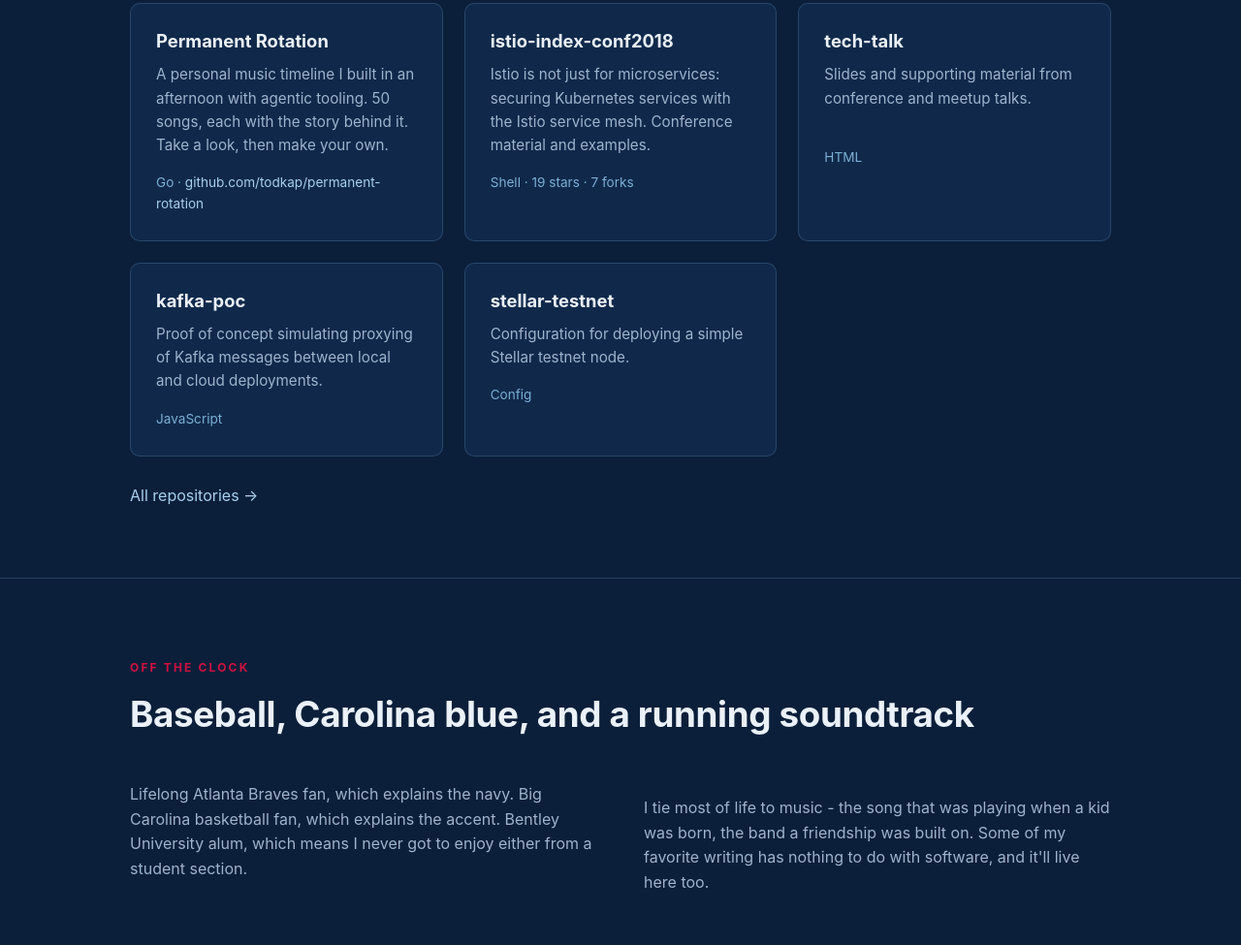
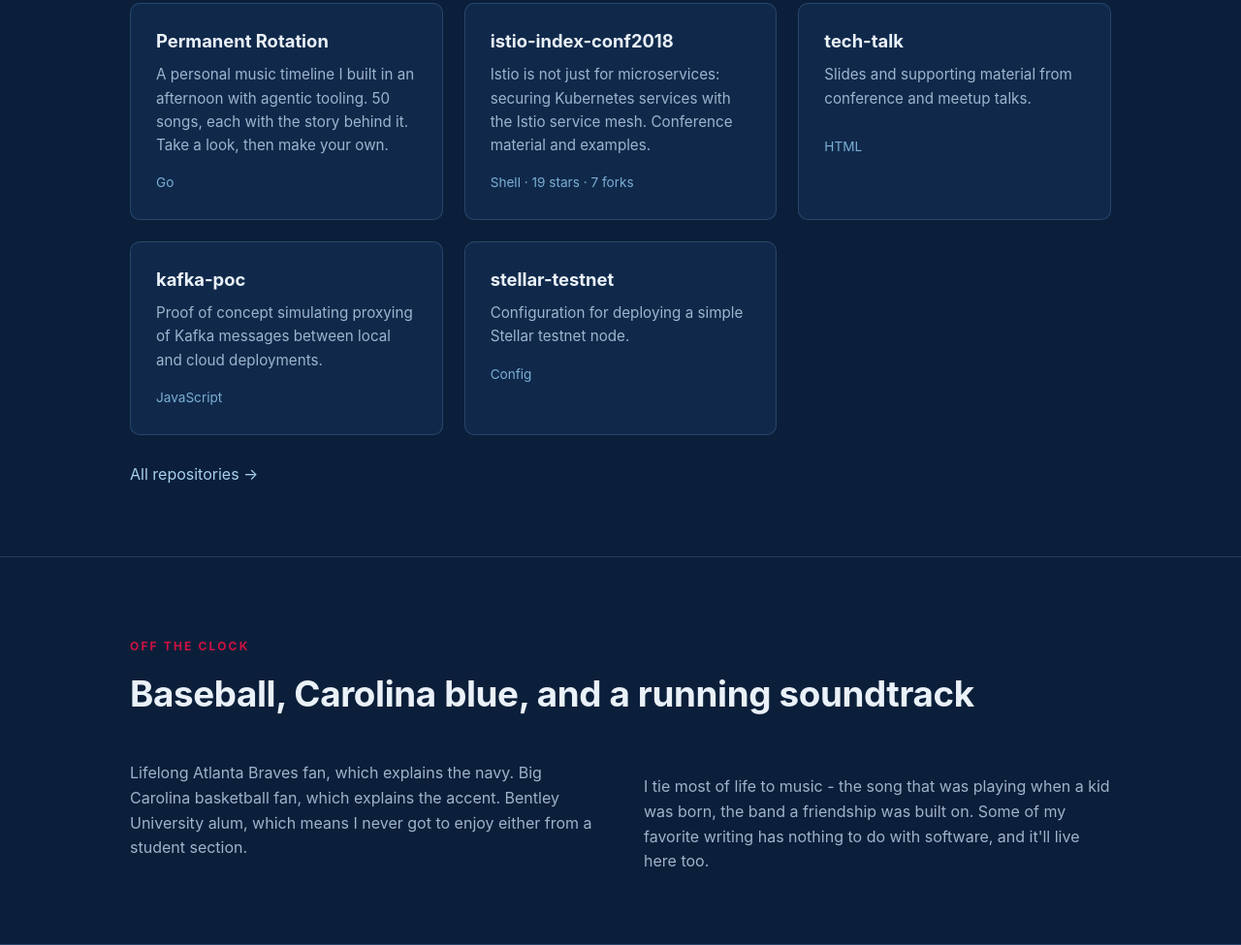
Before and after one commit to todkap/todkap.github.io, a plain HTML site: page index.html in a window 1280 px wide. Shown: the part 2441-3416 px from the top of the page at 97% size. Drawn offline with Linux system fonts and the light colour scheme.

Commit message:
Add files via upload

```diff
--- a/index.html
+++ b/index.html
@@ -137,7 +137,7 @@
       <article class="card">
         <h3><a href="https://todkap.github.io/permanent-rotation/">Permanent Rotation</a></h3>
         <p>A personal music timeline I built in an afternoon with agentic tooling. 50 songs, each with the story behind it. Take a look, then make your own.</p>
-        <p class="meta">Go &middot; <a href="https://github.com/todkap/permanent-rotation">github.com/todkap/permanent-rotation</a></p>
+        <p class="meta">Go</p>
       </article>
       <article class="card">
         <h3><a href="https://github.com/todkap/istio-index-conf2018">istio-index-conf2018</a></h3>
```
